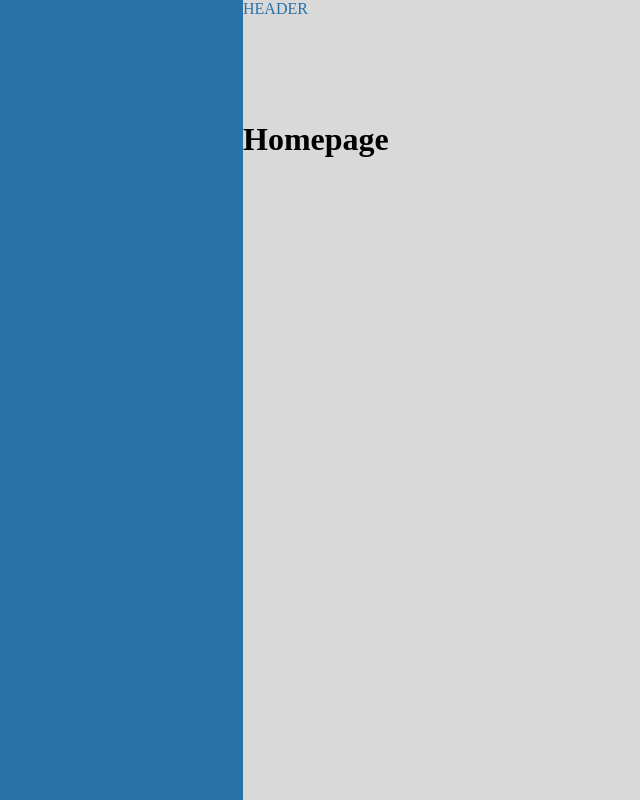
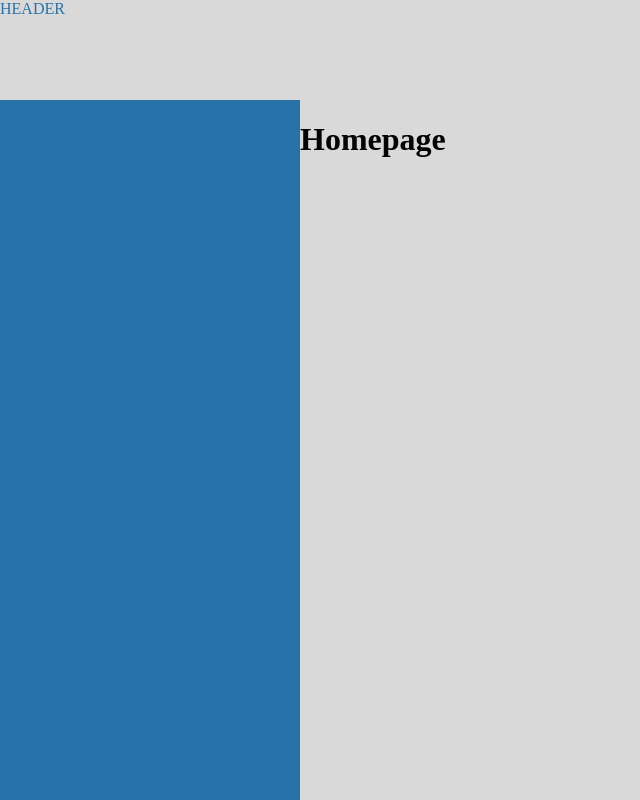
Before and after one commit to hugodichon/hugojacquet.com, an Angular app: page /home in a window 1280 px wide. Before the commit this address led to /home/feature-one-component. Shown: the whole page, without its empty margins (0-640 px from the left). Built offline with nearby package versions, Linux system fonts and the light colour scheme.

Commit message:
Change layout and routing

```diff
--- a/src/app/app.component.html
+++ b/src/app/app.component.html
@@ -1,7 +1,8 @@
 <div class="app-main-layout">
-    <app-main-menu class="app-left-menu"></app-main-menu>
+    <app-header></app-header>
+
     <div class="app-content-container">
-        <app-header></app-header>
+        <app-main-menu class="app-left-menu"></app-main-menu>
         <router-outlet></router-outlet>
     </div>
 
--- a/src/app/app.component.scss
+++ b/src/app/app.component.scss
@@ -6,11 +6,13 @@
     height: 100%;
     width: 100%;
     display: flex;
-    flex-direction: row;
+    flex-direction: column;
 
     .app-content-container {
         width: 100%;
         height: 100%;
+        display: flex;
+        flex-direction: row;
     }
 
 }
--- a/src/app/modules/homepage/homepage.routing.ts
+++ b/src/app/modules/homepage/homepage.routing.ts
@@ -5,11 +5,7 @@ export const HomepageRoutes: Routes = [
     {
         path: '',
         pathMatch: 'full',
-        redirectTo: 'feature-one-component'
-    },
-    {
-        path: 'feature-one-component',
         component: HomepageComponent,
         // canActivate: [HomepageComponentCanActivateGuard]
-    }
+    },
 ];
```
